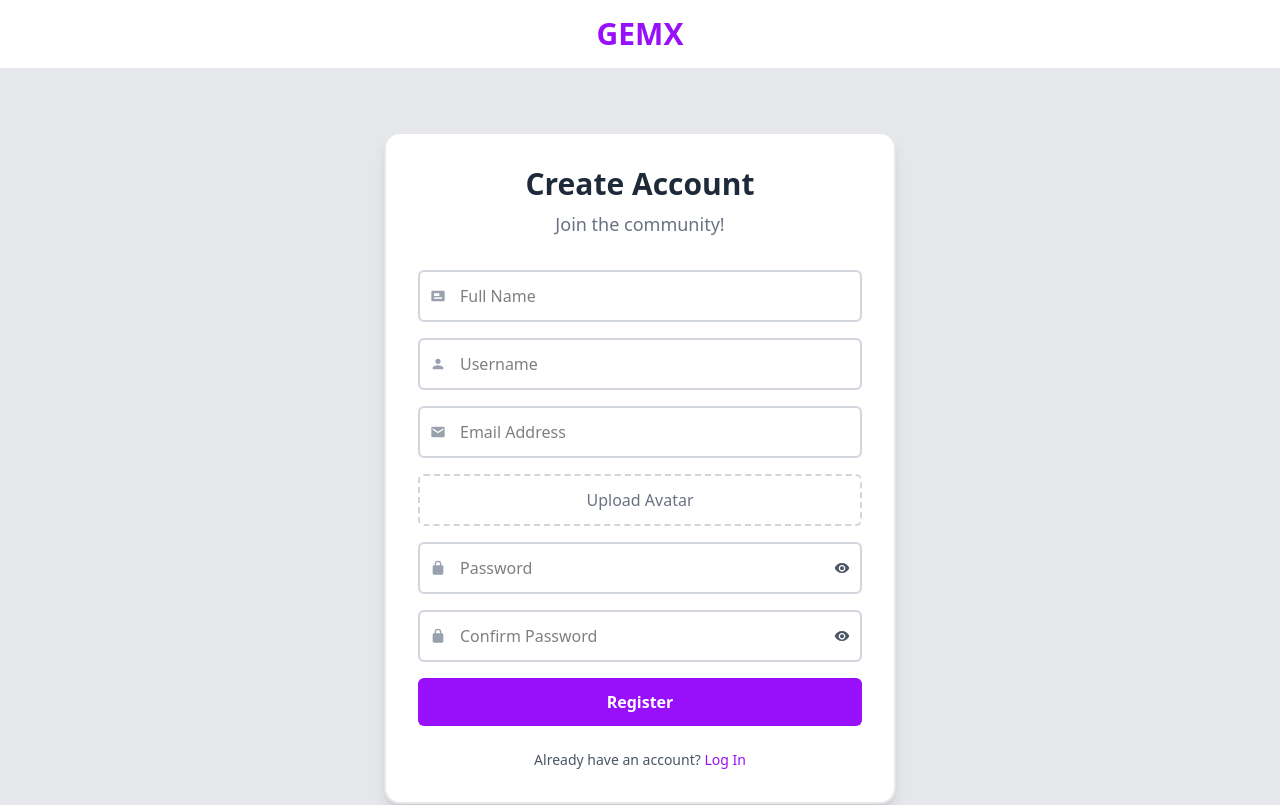
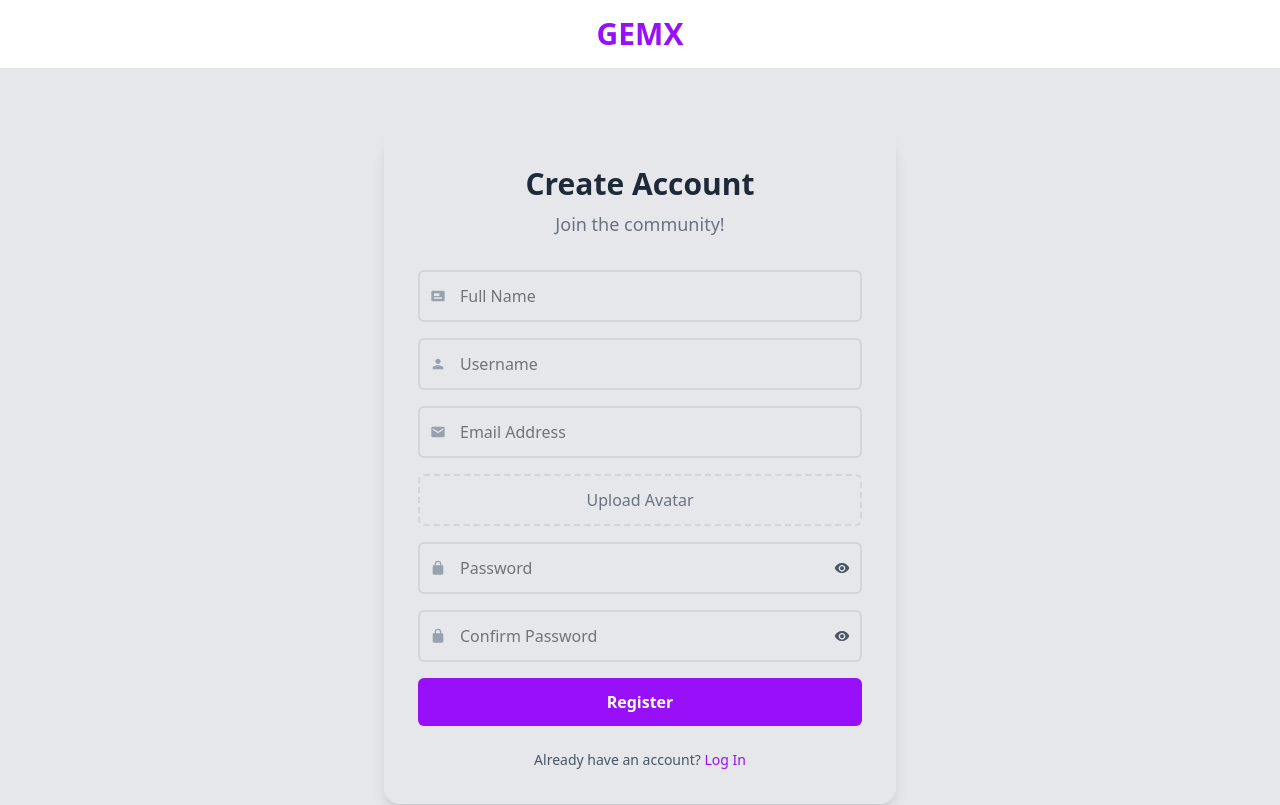
Before and after one commit to farzimca/gem_classifier_app, a React (Vite) app in the folder client/: page /register in a window 1280 px wide. Shown: the top 805 px of the page. Built offline with nearby package versions, Linux system fonts and the light colour scheme.

Commit message:
added styling for dark mode

```diff
--- a/client/src/components/RegisterForm.jsx
+++ b/client/src/components/RegisterForm.jsx
@@ -35,7 +35,7 @@ const UserIcon = ({ className }) => (
 );
 
 const IdCardIcon = ({ className }) => (
-     <svg className={className} xmlns="http://www.w3.org/2000/svg" viewBox="0 0 24 24" fill="currentColor" width="1em" height="1em">
+    <svg className={className} xmlns="http://www.w3.org/2000/svg" viewBox="0 0 24 24" fill="currentColor" width="1em" height="1em">
         <path d="M20 4H4C2.9 4 2 4.9 2 6v12c0 1.1.9 2 2 2h16c1.1 0 2-.9 2-2V6c0-1.1-.9-2-2-2zM6 8h8v2H6V8zm12 8H6v-2h12v2zm-4-4H6v-2h8v2z" />
     </svg>
 );
@@ -114,13 +114,14 @@ const RegisterForm = () => {
             });
 
             const responseText = await response.text();
-
             if (!response.ok) {
                 try {
+                    console.log(responseText)
                     const errorJson = JSON.parse(responseText);
                     toast.error(errorJson.message || 'An error occurred during registration.');
                     throw new Error(errorJson.message || 'An error occurred during registration.');
                 } catch (parseError) {
+                    console.log(responseText)
                     toast.error(responseText || 'An unknown server error occurred.');
                     throw new Error(responseText || 'An unknown server error occurred.');
                 }
@@ -151,16 +152,16 @@ const RegisterForm = () => {
     };
 
     return (
-        <div className="bg-white p-8 rounded-2xl shadow-lg border-2 border-gray-200 w-full max-w-lg">
-            <h1 className="text-3xl font-bold text-center text-gray-800">Create Account</h1>
+        <div className="bg- dark:bg-background p-8 rounded-2xl shadow-lg border-2 border-gray-200 dark:border-backgSubtle w-full max-w-lg">
+            <h1 className="text-3xl font-bold text-center text-gray-800 dark:text-foreground">Create Account</h1>
             <h2 className="text-lg text-center text-gray-500 mt-2">Join the community!</h2>
 
             <form onSubmit={handleSubmit} className="mt-8 space-y-4">
                 {/* Full Name Input */}
                 <div className="relative">
-                   <span className="absolute left-3 top-1/2 transform -translate-y-1/2">
-                      <IdCardIcon className="text-gray-400" />
-                   </span>
+                    <span className="absolute left-3 top-1/2 transform -translate-y-1/2">
+                        <IdCardIcon className="text-gray-400" />
+                    </span>
                     <input
                         type="text"
                         name="name"
@@ -269,9 +270,9 @@ const RegisterForm = () => {
                 </button>
             </form>
 
-            <p className="text-center text-sm text-gray-600 mt-6">
+            <p className="text-center text-sm text-gray-600 dark:text-foreground mt-6">
                 Already have an account?{' '}
-                <a href="/login" className="font-medium text-purple-600 hover:underline">
+                <a href="/login" className="font-medium text-purple-600 dark:text-purple-400 hover:underline">
                     Log In
                 </a>
             </p>
```
